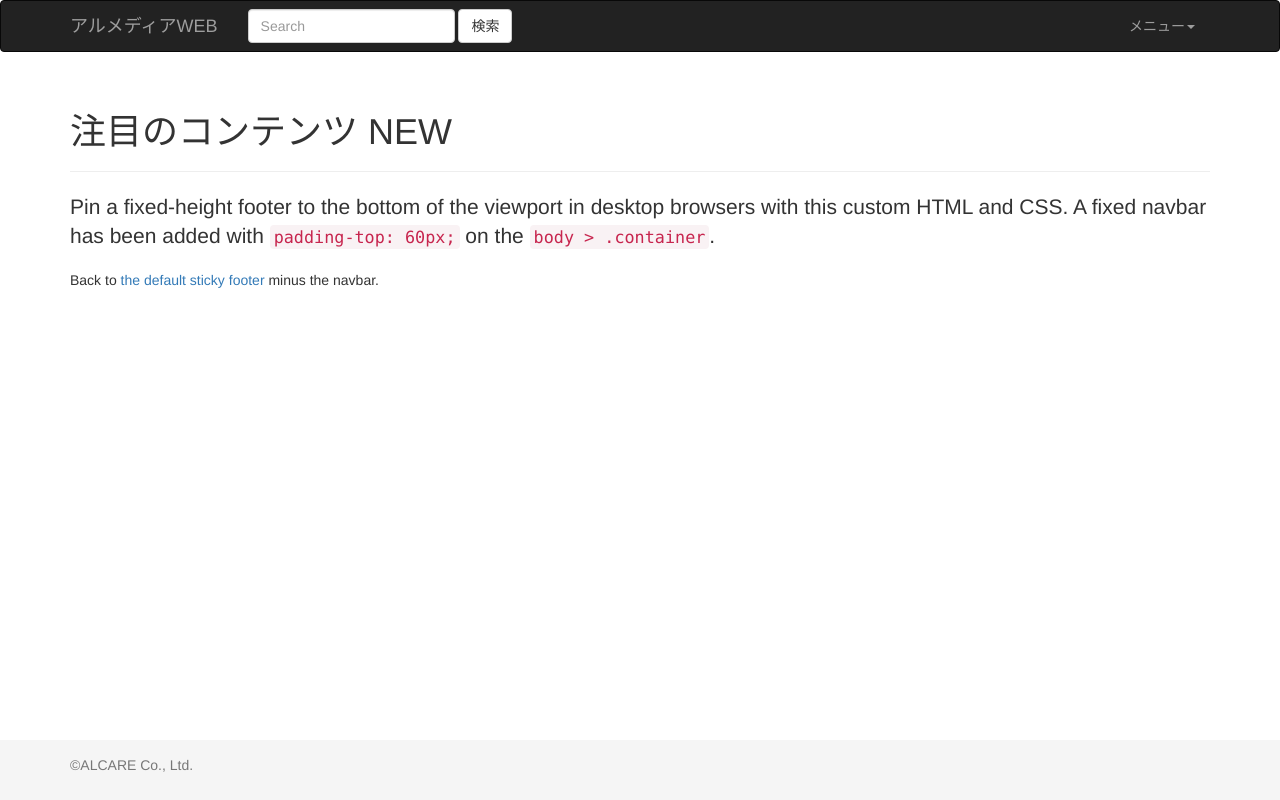
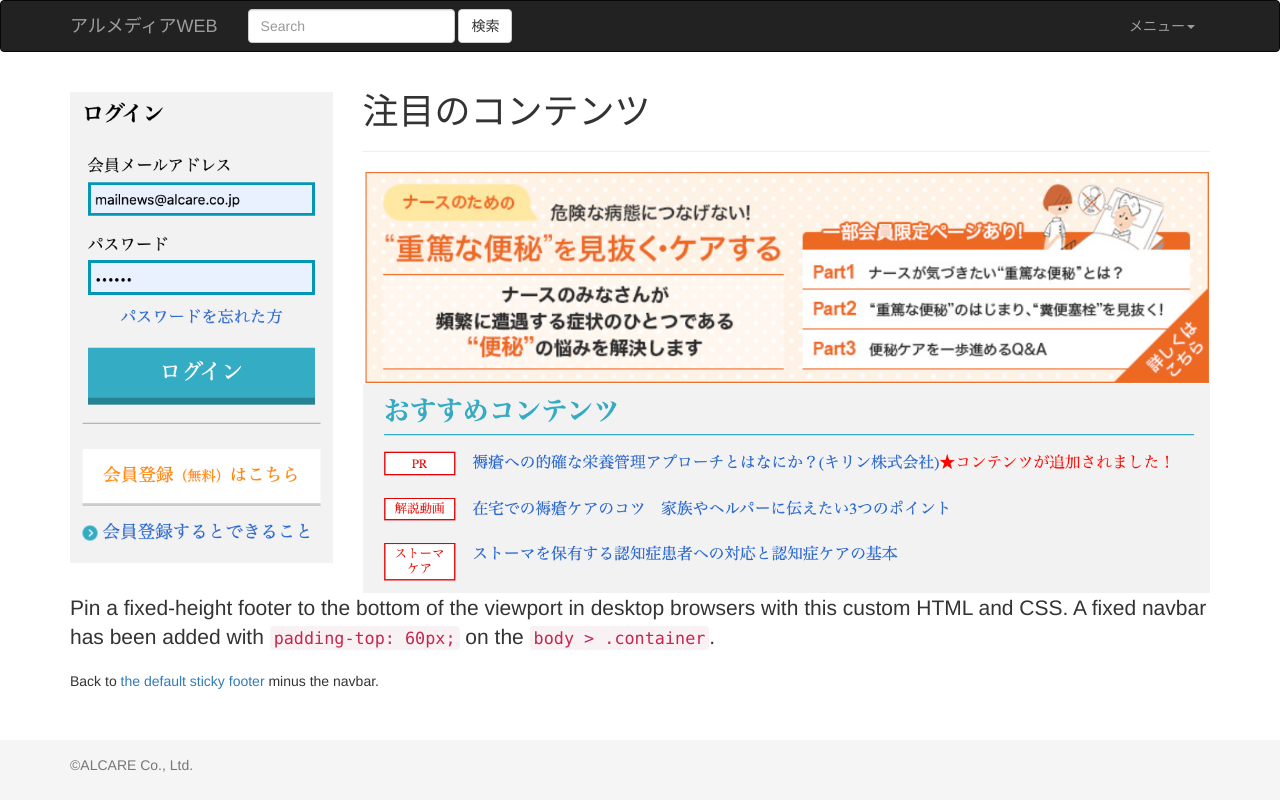
Before and after one commit to ken1127-dev/HTML_Try, a plain HTML site: page index.html in a window 1280 px wide. Drawn offline with Linux system fonts and the light colour scheme.

Commit message:
sidebar fix

```diff
--- a/custom.css
+++ b/custom.css
@@ -8,6 +8,7 @@ body {
   /* Margin bottom by footer height */
   margin-bottom: 60px;
 }
+
 .footer {
   position: absolute;
   bottom: 0;
--- a/index.html
+++ b/index.html
@@ -50,12 +50,54 @@
 
     <!-- Begin page content -->
     <div class="container">
-      <div class="page-header">
-        <h1>注目のコンテンツ NEW</h1>
+
+      <!-- Stack the columns on mobile by making one full-width and the other half-width -->
+    <div class="row">
+      <div class="col-md-3 hidden-sm hidden-xs">
+        <img src="img/side_01.png" alt="sub_01" width="100%" style="margin:20px 0px;">
       </div>
+      <div class="col-md-9">
+        <div class="page-header">
+          <h1>注目のコンテンツ</h1>
+        </div>
+        <img src="img/main_01.png" alt="main_01" width="100%">
+        <img src="img/main_02.png" alt="main_02" width="100%">
+      </div>
+    </div>
+
+
+
+
       <p class="lead">Pin a fixed-height footer to the bottom of the viewport in desktop browsers with this custom HTML and CSS. A fixed navbar has been added with <code>padding-top: 60px;</code> on the <code>body &gt; .container</code>.</p>
       <p>Back to <a href="../sticky-footer">the default sticky footer</a> minus the navbar.</p>
+
+
+
+
+
+
+
+
+
+
     </div>
+
+
+
+
+
+
+
+
+
+
+
+
+
+
+
+
+
 
     <footer class="footer">
       <div class="container">
```
Also changed, not shown: bootstrap.min.css, img/main_01.png (added), img/main_02.png (added), img/side_01.png (added).
